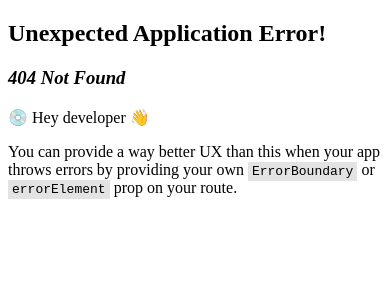
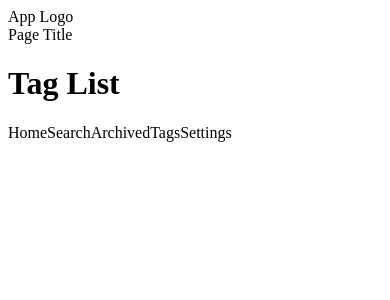
Before and after one commit to Nimus-oes/react-note-app, a React (Vite) app: page /tags in a window 390 px wide. Before the commit this address had no page. Shown: the top 300 px of the page. Built offline with nearby package versions, Linux system fonts and the light colour scheme.

Commit message:
Set up routes for tag pages and render tag list component
This commit sets up routes for tag pages with the parameter ":tagId" and conditionally renders a tag list between mobile and desktop. Previous NoteTagListPage has been split into NoteListPage and TagListPage.

```diff
--- /dev/null
+++ b/src/pages/note-list-page.tsx
@@ -0,0 +1,11 @@
+import SubLayout from "../layout/sub-layout";
+
+export default function NoteListPage() {
+  const noteList = <h1>Note List</h1>;
+
+  return (
+    <>
+      <SubLayout subOptions={noteList} />
+    </>
+  );
+}
--- a/src/pages/note-tag-list-page.tsx
+++ /dev/null
@@ -1,10 +0,0 @@
-import SubLayout from "../layout/sub-layout";
-
-export default function NoteTagListPage() {
-  const listContent = <h1>Note/Tag List</h1>;
-  return (
-    <>
-      <SubLayout subOptions={listContent} />
-    </>
-  );
-}
--- /dev/null
+++ b/src/pages/tag-list-page.tsx
@@ -0,0 +1,13 @@
+import { useIsMobile } from "../hooks/use-is-mobile";
+import SubLayout from "../layout/sub-layout";
+
+export default function TagListPage() {
+  const isMobile = useIsMobile();
+  const tagList = isMobile ? <h1>Tag List</h1> : <h2>Select a tag</h2>;
+
+  return (
+    <div>
+      <SubLayout subOptions={tagList} />
+    </div>
+  );
+}
```
Also changed, not shown: src/router/router.tsx (+12 -2 lines).
